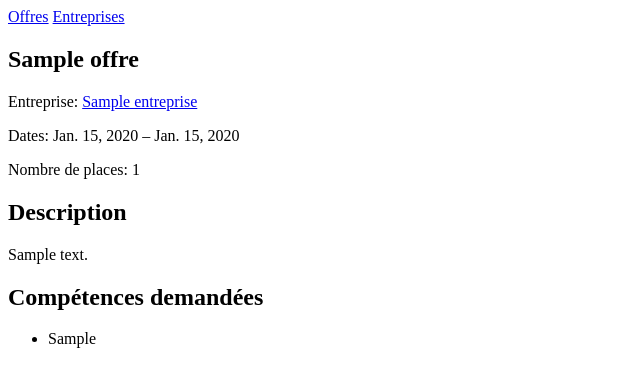
After one commit to dadj11/Suivi_stages, a Django app: page /offres/1/ in a window 1280 px wide. The commit adds this page. Shown: the top 387 px of the page, without its empty margins (0-640 px from the left). Run offline with Django 5.2, Linux system fonts and the light colour scheme; tables that the repository leaves empty hold one stand-in row (values such as "Sample post").

Commit message:
Creation des des tamplate et des vue pour offres et entreprises

```diff
--- a/stages/models/offre.py
+++ b/stages/models/offre.py
@@ -4,6 +4,8 @@ from django.db import models
 class Offre(models.Model):
     titre = models.CharField(max_length=150)
     description = models.TextField()
+    date_debut = models.DateField(null=True, blank=True)
+    date_fin = models.DateField(null=True, blank=True)
     nb_places = models.IntegerField()
     entreprise = models.ForeignKey(
         "Entreprise", on_delete=models.PROTECT, related_name="offres"
--- /dev/null
+++ b/stages/templates/stages/base.html
@@ -0,0 +1,18 @@
+<!DOCTYPE html>
+<html lang="fr">
+<head>
+    <meta charset="UTF-8">
+    <meta name="viewport" content="width=device-width, initial-scale=1.0">
+    <title>{% block title %}{% endblock %}</title>
+</head>
+<body>
+    <nav aria-label="Navigation principale">
+        <a href="{% url 'stages:liste_offres' %}">Offres</a>
+        <a href="{% url 'stages:liste_entreprises' %}">Entreprises</a>
+    </nav>
+
+    {% block content %}
+    {% endblock %}
+
+</body>
+</html>
--- /dev/null
+++ b/stages/templates/stages/detail_offre.html
@@ -0,0 +1,22 @@
+{% extends "stages/base.html" %}
+{% block title %}{{ offre.titre }}{% endblock %}
+{% block content %}
+<article>
+    <h1>{{ offre.titre }}</h1>
+    <p>Entreprise: <a href="{% url 'stages:detail_entreprise' offre.entreprise.pk %}">{{ offre.entreprise.nom }}</a></p>
+    {% if offre.date_debut or offre.date_fin %}
+        <p>Dates: {{ offre.date_debut|default:"À définir" }} – {{ offre.date_fin|default:"À définir" }}</p>
+    {% endif %}
+    <p>Nombre de places: {{ offre.nb_places }}</p>
+    <h2>Description</h2>
+    <p>{{ offre.description|linebreaks }}</p>
+    <h2>Compétences demandées</h2>
+    <ul>
+        {% for competence in offre.competences.all %}
+            <li>{{ competence.libelle }}</li>
+        {% empty %}
+            <li>Aucune compétence précisée.</li>
+        {% endfor %}
+    </ul>
+</article>
+{% endblock %}
--- a/stages/templates/stages/liste_entreprises.html
+++ b/stages/templates/stages/liste_entreprises.html
@@ -1,8 +1,12 @@
+{% extends "stages/base.html" %}
+{% block title %}Entreprises partenaires{% endblock %}
+{% block content %}
 <h1>Entreprises partenaires</h1>
 <ul>
 {% for entreprise in entreprises %}
-<li>{{ entreprise.nom }} — {{ entreprise.ville }}</li>
+<li><a href="{% url 'stages:detail_entreprise' entreprise.pk %}">{{ entreprise.nom }}</a> — {{ entreprise.ville }}</li>
 {% empty %}
 <li>Aucune entreprise enregistrée pour le moment.</li>
 {% endfor %}
 </ul>
+{% endblock %}
--- a/stages/urls.py
+++ b/stages/urls.py
@@ -1,8 +1,12 @@
 from django.urls import path
 
-from . import views
+from .views.entreprise import detail_entreprise, liste_entreprises
+from .views.offre import detail_offre, liste_offres
 
 app_name="stages"
 urlpatterns = [
-    path("entreprises/",views.liste_entreprises,name="liste_entreprises"),
+    path("", liste_offres, name="liste_offres"),
+    path("offres/<int:pk>/", detail_offre, name="detail_offre"),
+    path("entreprises/", liste_entreprises, name="liste_entreprises"),
+    path("entreprises/<int:pk>/", detail_entreprise, name="detail_entreprise"),
 ]
--- a/stages/views/offre.py
+++ b/stages/views/offre.py
@@ -1,12 +1,19 @@
-from django.shortcuts import render
+from django.shortcuts import get_object_or_404, render
 
-
-from models import Offre
+from ..models import Offre
 
 
 def liste_offres(request):
     return render(
         request,
         "stages/liste_offres.html",
-        {"offres": Offre.objects.all()},
+        {"offres": Offre.objects.select_related("entreprise").prefetch_related("competences")},
     )
+
+
+def detail_offre(request, pk):
+    offre = get_object_or_404(
+        Offre.objects.select_related("entreprise").prefetch_related("competences"),
+        pk=pk,
+    )
+    return render(request, "stages/detail_offre.html", {"offre": offre})
```
Also changed, not shown: stages/templates/stages/detail_entreprise.html (added, +17 -0 lines), stages/templates/stages/liste_offres.html (+20 -0 lines), stages/views/entreprise.py (+14 -2 lines), stages/migrations/0006_offre_date_debut_offre_date_fin.py (added).
